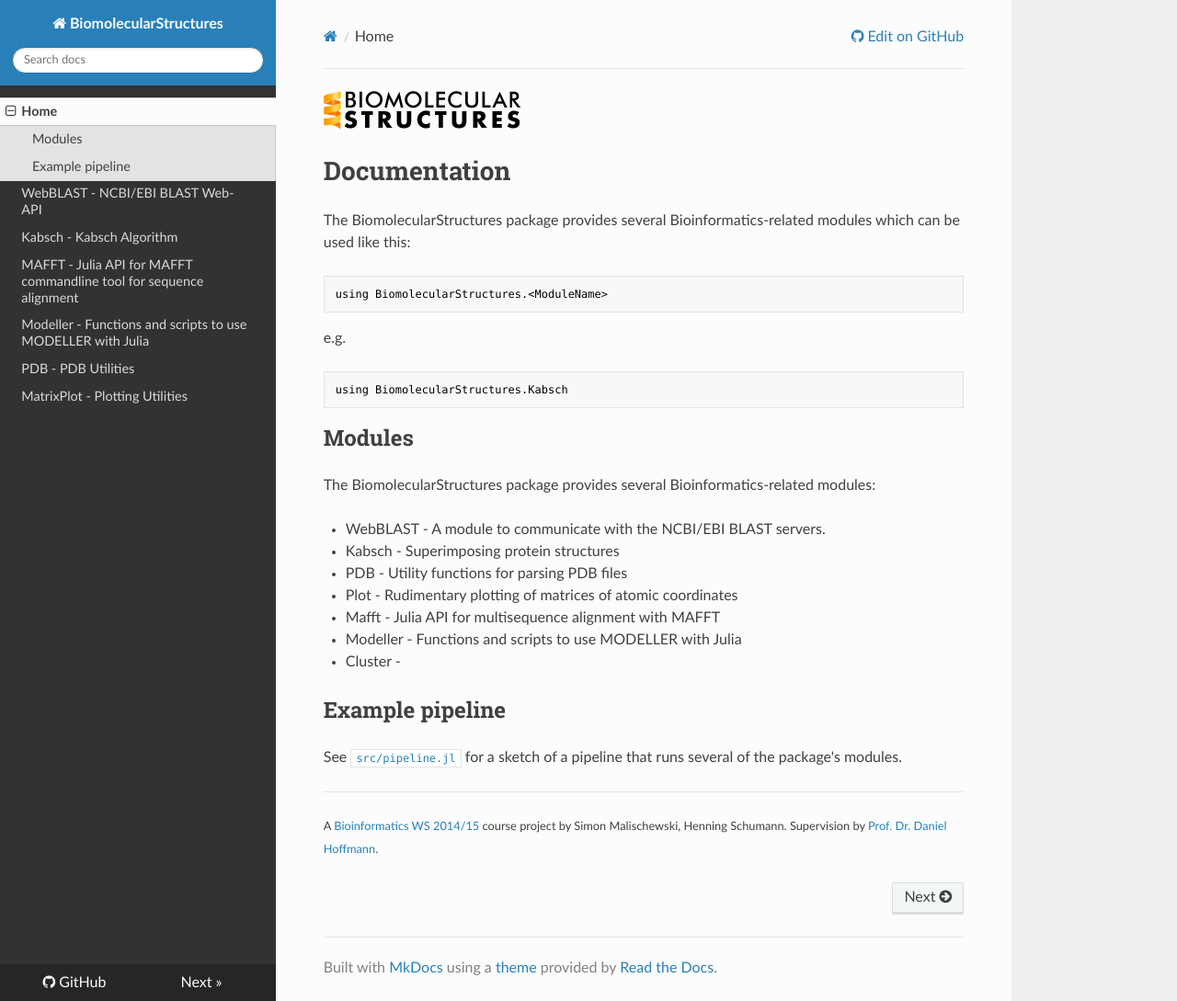
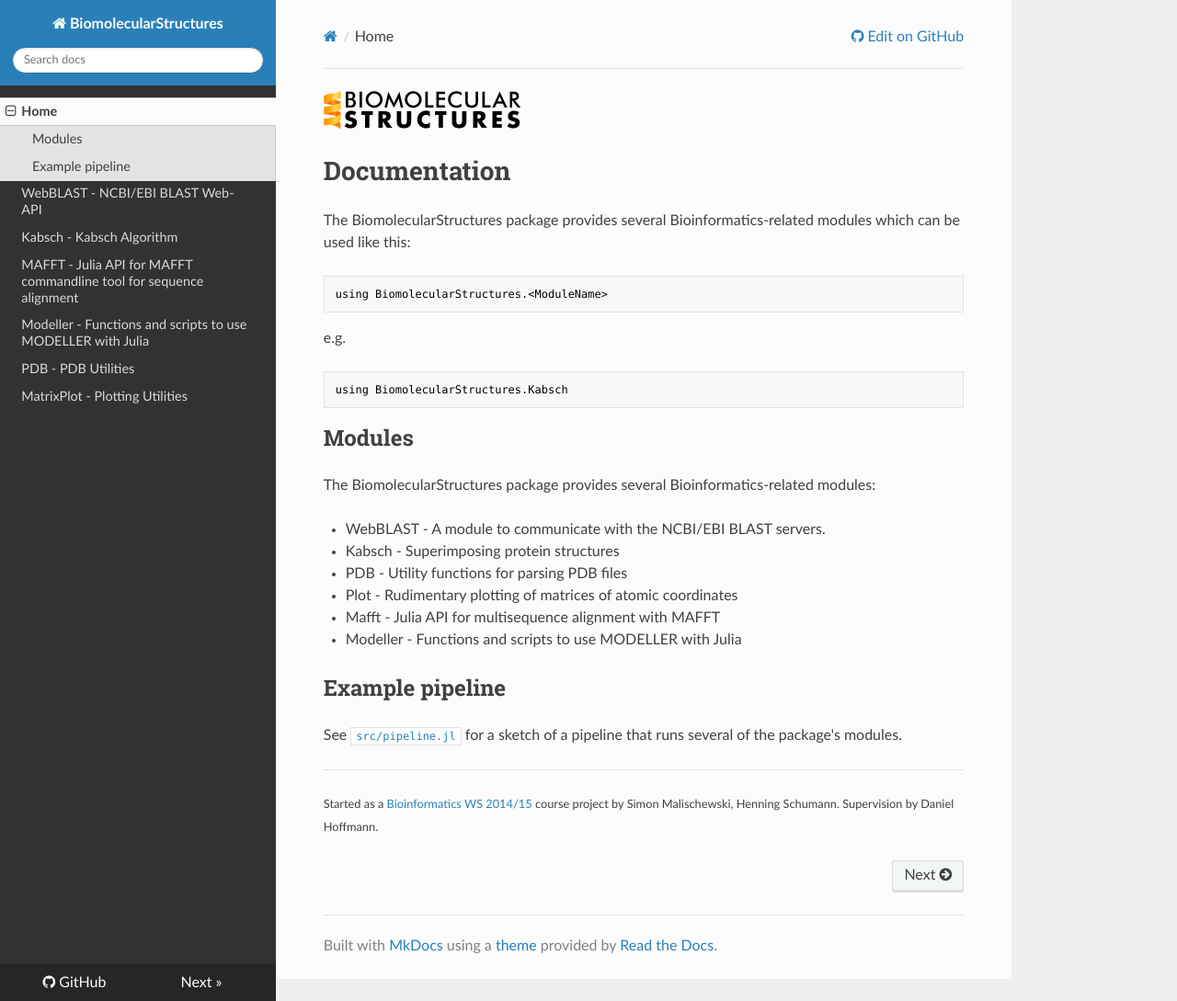
Before and after one commit to hng/BiomolecularStructures.jl, an MkDocs documentation site: the page built from docs/index.md, in a window 1280 px wide and 1089 px high. Shown: the whole window at 92% size. Built offline with MkDocs 1.6.1, drawn with Linux system fonts in a browser that asks for light colours; nearby versions of some CDN libraries; old or Windows-style settings are respelled for this version of MkDocs.

Commit message:
Removed mention of clustering + bombastic title of supervisor.

````diff
--- a/docs/index.md
+++ b/docs/index.md
@@ -22,11 +22,10 @@ The BiomolecularStructures package provides several Bioinformatics-related modul
 * Plot - Rudimentary plotting of matrices of atomic coordinates
 * Mafft - Julia API for multisequence alignment with MAFFT
 * Modeller - Functions and scripts to use MODELLER with Julia
-* Cluster -
 
 ## Example pipeline
 
 See [```src/pipeline.jl```](https://github.com/hng/BiomolecularStructures/blob/master/src/pipeline.jl) for a sketch of a pipeline that runs several of the package's modules.
 
 <hr />
-<small>A [Bioinformatics WS 2014/15](https://www.uni-due.de/zmb/members/hoffmann/overview.shtml) course project by Simon Malischewski, Henning Schumann. Supervision by [Prof. Dr. Daniel Hoffmann](https://www.uni-due.de/zmb/members/hoffmann/overview.shtml).</small>
+<small>Started as a [Bioinformatics WS 2014/15](https://www.uni-due.de/zmb/members/hoffmann/overview.shtml) course project by Simon Malischewski, Henning Schumann. Supervision by Daniel Hoffmann.</small>
````
